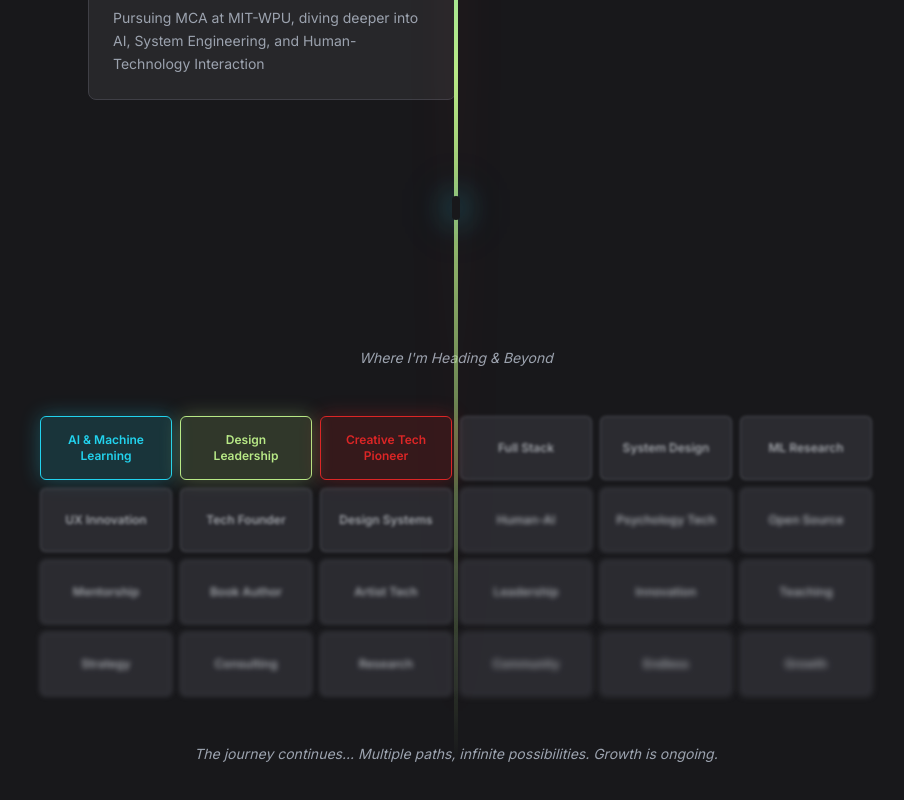
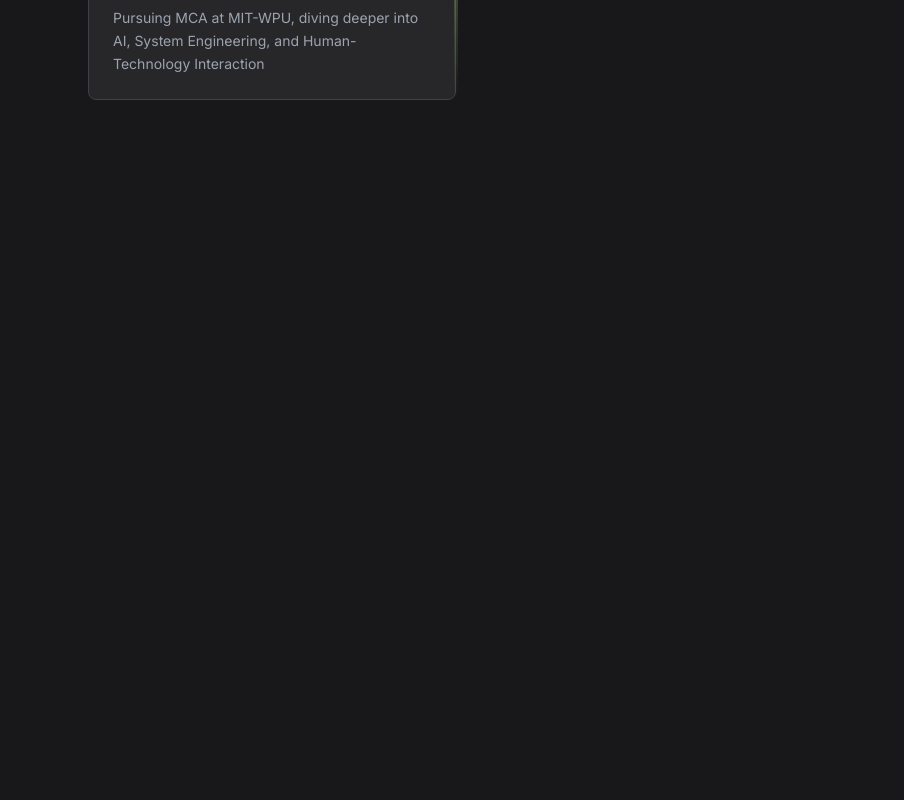
Before and after one commit to nomad1ACE/personal-portfolio-website, a Next.js app: page /about in a window 1280 px wide. Shown: the part 2219-3019 px from the top of the page, without its empty margins (184-1088 px from the left). After the commit the page ends 2511 px from the top, so only its background shows below. Built offline with nearby package versions, Linux system fonts and the light colour scheme.

Commit message:
feat: remove brick wall section for cleaner timeline
Update timeline to end after "Current - MCA" for focus.

Co-authored-by: Tushar S Shinde <176875702+nomad1ACE@users.noreply.github.com>

```diff
--- a/components/timeline.tsx
+++ b/components/timeline.tsx
@@ -159,144 +159,7 @@ export default function Timeline() {
             ))}
           </div>
 
-          {/* Future Brick Wall */}
-          <div className="mt-16 md:mt-24">
-            {/* Final milestone dot */}
-            <div className="flex">
-              <div className="w-1/2"></div>
-              <div className="w-0 flex justify-center">
-                <div
-                  className="w-6 h-6 rounded-full border-4 border-zinc-900 relative z-10"
-                  style={{
-                    backgroundColor: "#22D3EE",
-                    boxShadow: getGlow("cyan"),
-                  }}
-                ></div>
-              </div>
-              <div className="w-1/2"></div>
-            </div>
 
-            {/* Main timeline line diverging to wall */}
-            <svg className="absolute left-4 md:left-1/2 md:transform md:-translate-x-1/2 top-24 w-full h-32 opacity-60 pointer-events-none hidden md:block">
-              <defs>
-                <linearGradient id="gradientToWall" x1="0%" y1="0%" x2="0%" y2="100%">
-                  <stop offset="0%" stopColor="#22D3EE" />
-                  <stop offset="100%" stopColor="#22D3EE" stopOpacity="0" />
-                </linearGradient>
-                <marker
-                  id="arrowWall"
-                  markerWidth="10"
-                  markerHeight="10"
-                  refX="5"
-                  refY="5"
-                  orient="auto"
-                  markerUnits="strokeWidth"
-                >
-                  <path d="M0,0 L0,10 L10,5 z" fill="#22D3EE" opacity="0.6" />
-                </marker>
-              </defs>
-              <line
-                x1="50%"
-                y1="0"
-                x2="50%"
-                y2="100%"
-                stroke="url(#gradientToWall)"
-                strokeWidth="2"
-                markerEnd="url(#arrowWall)"
-              />
-            </svg>
-
-            {/* Unified brick wall with all possibilities */}
-            <div className="mt-16 md:mt-32 px-2 md:px-0">
-              <h3 className="text-center text-gray-400 text-xs md:text-sm italic mb-8 md:mb-12">Where I'm Heading & Beyond</h3>
-
-              <div className="grid grid-cols-2 sm:grid-cols-3 md:grid-cols-4 lg:grid-cols-6 gap-1 md:gap-2">
-                {[
-                  { label: "AI & Machine Learning", color: "cyan", blur: 0 },
-                  { label: "Design Leadership", color: "lime", blur: 0 },
-                  { label: "Creative Tech Pioneer", color: "red", blur: 0 },
-                  { label: "Full Stack", color: "gray", blur: 1.5 },
-                  { label: "System Design", color: "gray", blur: 1.5 },
-                  { label: "ML Research", color: "gray", blur: 1.5 },
-                  { label: "UX Innovation", color: "gray", blur: 1.8 },
-                  { label: "Tech Founder", color: "gray", blur: 1.8 },
-                  { label: "Design Systems", color: "gray", blur: 1.8 },
-                  { label: "Human-AI", color: "gray", blur: 2 },
-                  { label: "Psychology Tech", color: "gray", blur: 2 },
-                  { label: "Open Source", color: "gray", blur: 2 },
-                  { label: "Mentorship", color: "gray", blur: 2.3 },
-                  { label: "Book Author", color: "gray", blur: 2.3 },
-                  { label: "Artist Tech", color: "gray", blur: 2.3 },
-                  { label: "Leadership", color: "gray", blur: 2.5 },
-                  { label: "Innovation", color: "gray", blur: 2.5 },
-                  { label: "Teaching", color: "gray", blur: 2.5 },
-                  { label: "Strategy", color: "gray", blur: 2.8 },
-                  { label: "Consulting", color: "gray", blur: 2.8 },
-                  { label: "Research", color: "gray", blur: 2.8 },
-                  { label: "Community", color: "gray", blur: 3 },
-                  { label: "Endless", color: "gray", blur: 3 },
-                  { label: "Growth", color: "gray", blur: 3 },
-                ].map((brick, index) => (
-                  <div
-                    key={index}
-                    className="group relative"
-                    style={{
-                      filter: brick.blur > 0 ? `blur(${brick.blur}px)` : "blur(0px)",
-                    }}
-                  >
-                    <div
-                      className={`p-2 md:p-3 rounded-md border transition-all duration-300 group-hover:blur-none text-center text-xs font-semibold h-12 md:h-16 flex items-center justify-center`}
-                      style={{
-                        borderColor:
-                          brick.color === "cyan"
-                            ? "#22D3EE"
-                            : brick.color === "lime"
-                              ? "#B8E986"
-                              : brick.color === "red"
-                                ? "#DC2626"
-                                : "rgba(156, 163, 175, 0.3)",
-                        backgroundColor:
-                          brick.color === "cyan"
-                            ? "rgba(34, 211, 238, 0.15)"
-                            : brick.color === "lime"
-                              ? "rgba(184, 233, 134, 0.15)"
-                              : brick.color === "red"
-                                ? "rgba(220, 38, 38, 0.15)"
-                                : "rgba(63, 63, 70, 0.5)",
-                        color:
-                          brick.color === "cyan"
-                            ? "#22D3EE"
-                            : brick.color === "lime"
-                              ? "#B8E986"
-                              : brick.color === "red"
-                                ? "#DC2626"
-                                : "rgba(209, 213, 219, 0.7)",
-                        boxShadow:
-                          brick.color !== "gray"
-                            ? `0 0 20px ${
-                                brick.color === "cyan"
-                                  ? "rgba(34, 211, 238, 0.3)"
-                                  : brick.color === "lime"
-                                    ? "rgba(184, 233, 134, 0.3)"
-                                    : "rgba(220, 38, 38, 0.3)"
-                              }`
-                            : "none",
-                      }}
-                    >
-                      {brick.label}
-                    </div>
-                  </div>
-                ))}
-              </div>
-
-              {/* Future indicator text */}
-              <div className="text-center mt-8 md:mt-12">
-                <p className="text-gray-400 text-xs md:text-sm italic">
-                  The journey continues... Multiple paths, infinite possibilities. Growth is ongoing.
-                </p>
-              </div>
-            </div>
-          </div>
         </div>
       </div>
     </div>
```
